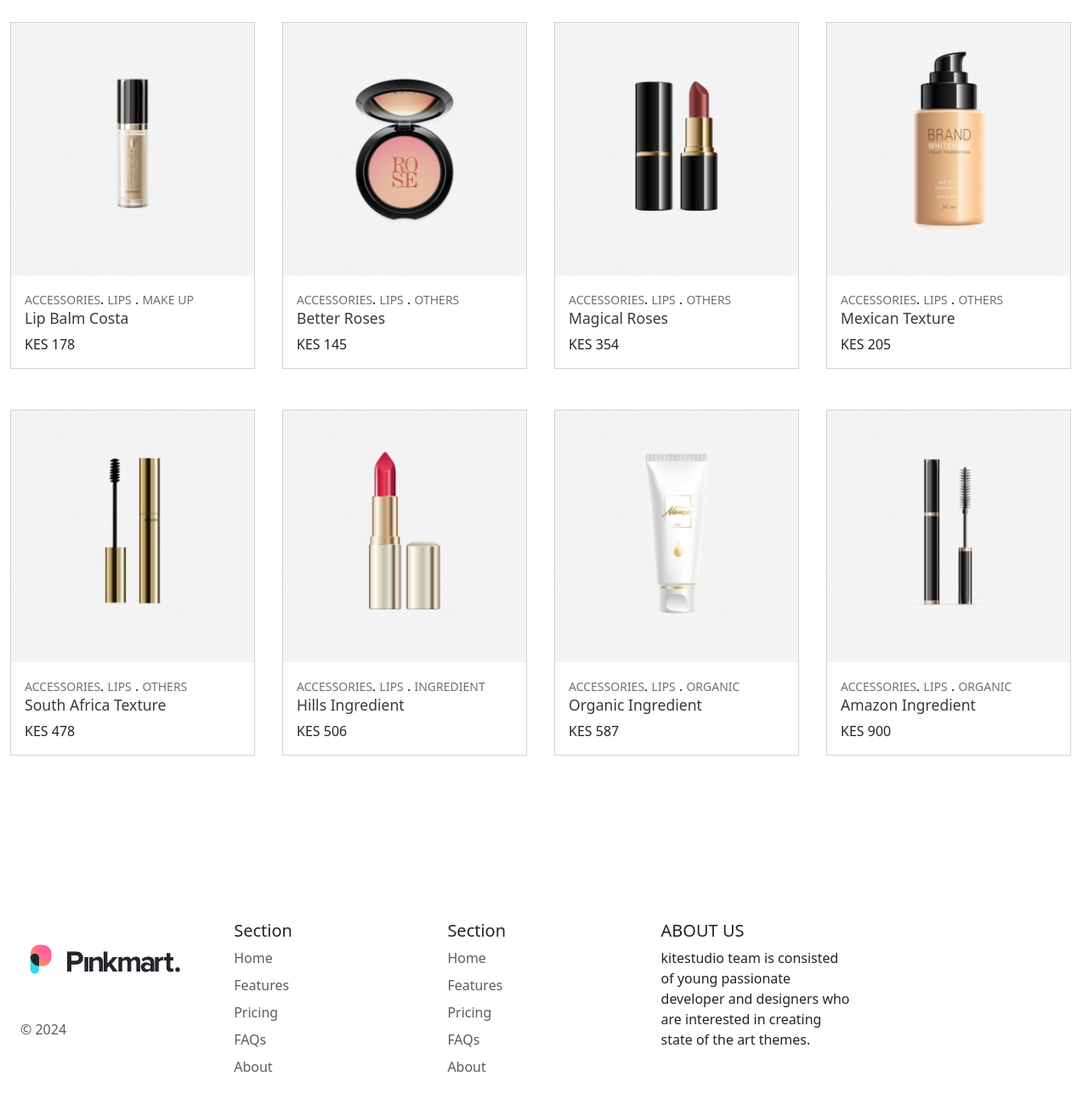
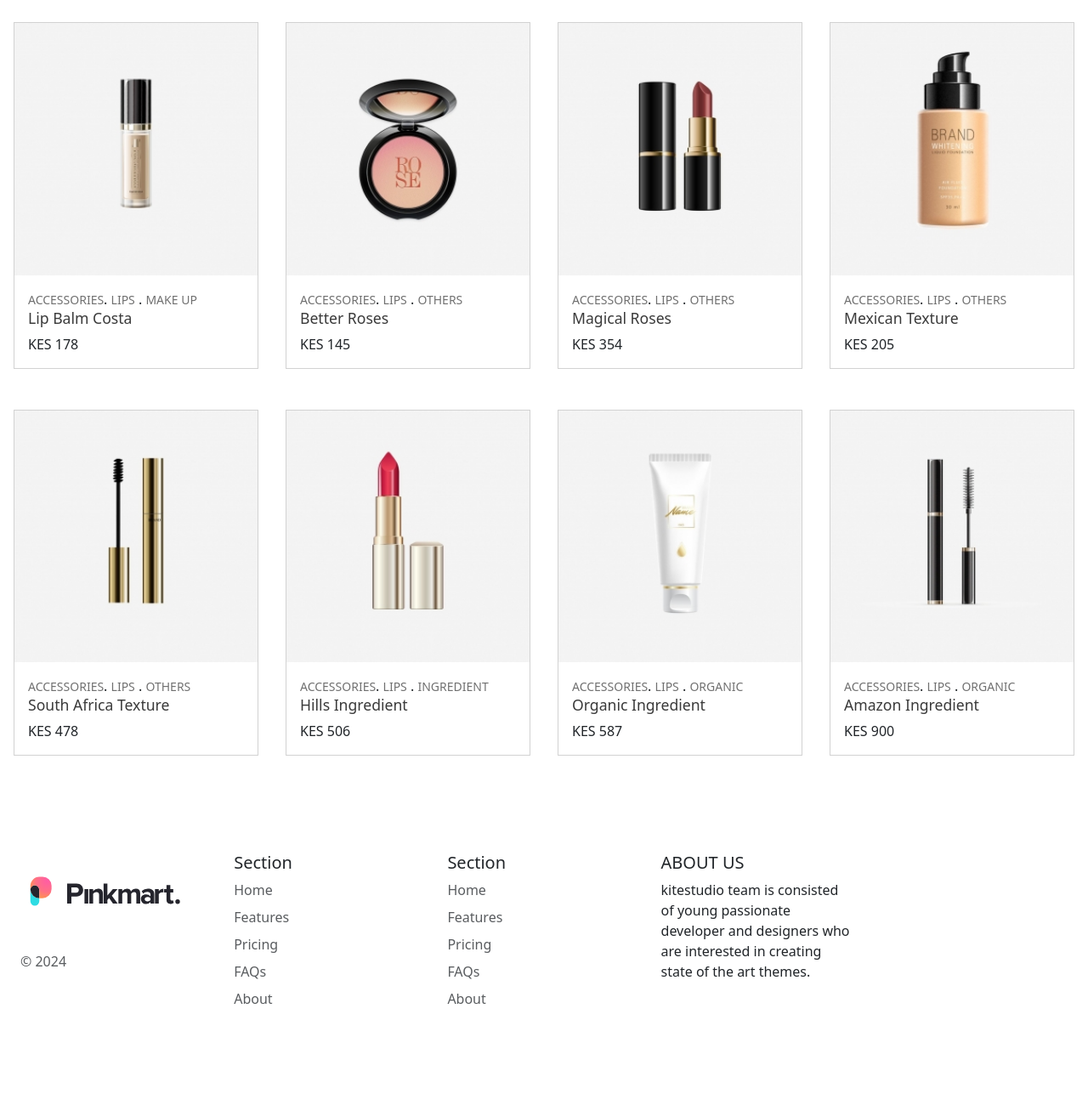
Before and after one commit to peterwaf/duka-simple-design, a plain HTML site: page index.html in a window 1280 px wide. Shown: the part 1691-2991 px from the top of the page at 85% size. After the commit the page ends 2902 px from the top, so only its background shows below. Drawn offline with nearby package versions, Linux system fonts and the light colour scheme.

Commit message:
fix template

```diff
--- a/Js/product_details.js
+++ b/Js/product_details.js
@@ -198,7 +198,6 @@ deliveryLocations.onchange = function () {
     deliveryAmnt.innerText = changedDeliveryAmount;
 }
 
-
 function qtyAmount(price) {
     document.getElementById("product_count_tracker").onkeyup = function () {
         if (parseInt(document.getElementById("product_count_tracker").value) < 1) {
--- a/index.html
+++ b/index.html
@@ -257,9 +257,7 @@
         </div>
 
         <div class="row d-flex justify-content-center bestseller-products-list row_custom_gap">
-            <div class="col">
-                <div class="row">
-                    <div class="col">
+            <div class="col d-flex justify-content-center">
                 <div class="card rounded-0 mb-5" style="width: 18rem;" id="card1">
                     <img src="" id="image1" class="card-img-top rounded-0" alt="...">
                     <div class="cart-icons">
@@ -308,14 +306,7 @@
                     </div>
                 </div>
             </div>
-
-
-                </div>
-            </div>
-
-            <div class="col">
-                <div class="row">
-                    <div class="col">
+            <div class="col d-flex justify-content-center">
                 <div class="card rounded-0 mb-5" style="width: 18rem;" id="card2">
                     <img src="" id="image2" class="card-img-top rounded-0" alt="...">
                     <div class="cart-icons">
@@ -366,13 +357,8 @@
             </div>
 
 
-                </div>
-            </div>
+            <div class="col d-flex justify-content-center">
 
-
-            <div class="col">
-                <div class="row">
-                    <div class="col">
                 <div class="card rounded-0 mb-5" style="width: 18rem;" id="card3">
                     <img src="" id="image3" class="card-img-top rounded-0" alt="...">
                     <div class="cart-icons">
@@ -421,13 +407,7 @@
                     </div>
                 </div>
             </div>
-
-
-                </div>
-            </div>
-            <div class="col">
-                <div class="row">
-                    <div class="col">
+            <div class="col d-flex justify-content-center">
                 <div class="card rounded-0 mb-5" style="width: 18rem;" id="card4">
                     <img src="" id="image4" class="card-img-top rounded-0" alt="...">
                     <div class="cart-icons">
@@ -478,13 +458,8 @@
             </div>
 
 
-                </div>
-            </div>
+            <div class="col d-flex justify-content-center">
 
-
-            <div class="col">
-                <div class="row">
-                    <div class="col">
                 <div class="card rounded-0 mb-5" style="width: 18rem;" id="card5">
                     <img src="" id="image5" class="card-img-top rounded-0" alt="...">
                     <div class="cart-icons">
@@ -535,13 +510,8 @@
             </div>
 
 
-                </div>
-            </div>
+            <div class="col d-flex justify-content-center">
 
-
-            <div class="col">
-                <div class="row">
-                    <div class="col">
                 <div class="card rounded-0 mb-5" style="width: 18rem;" id="card6">
                     <img src="" id="image6" class="card-img-top rounded-0" alt="...">
                     <div class="cart-icons">
@@ -592,13 +562,8 @@
             </div>
 
 
-                </div>
-            </div>
+            <div class="col d-flex justify-content-center">
 
-
-            <div class="col">
-                <div class="row">
-                    <div class="col">
                 <div class="card rounded-0 mb-5" style="width: 18rem;" id="card7">
                     <img src="" id="image7" class="card-img-top rounded-0" alt="...">
                     <div class="cart-icons">
@@ -648,13 +613,8 @@
                 </div>
             </div>
 
+            <div class="col d-flex justify-content-center">
 
-                </div>
-            </div>
-
-            <div class="col">
-                <div class="row">
-                    <div class="col">
                 <div class="card rounded-0 mb-5" style="width: 18rem;" id="card8">
                     <img src="" id="image8" class="card-img-top rounded-0" alt="...">
                     <div class="cart-icons">
@@ -704,15 +664,11 @@
                 </div>
             </div>
 
-
-                </div>
-            </div>
-
         </div>
 
 
         <div class="row d-flex justify-content-center">
-            <footer class="row row-cols-5 py-5 my-5">
+            <footer class="row row-cols-5 py-2 my-2">
                 <div class="col">
                     <a href="/" class="d-flex align-items-center mb-3 link-dark text-decoration-none">
                         <img src="/images/logo.svg" class="img-fluid" alt="">
```
Lines whose indentation alone changed are shown as unchanged.
